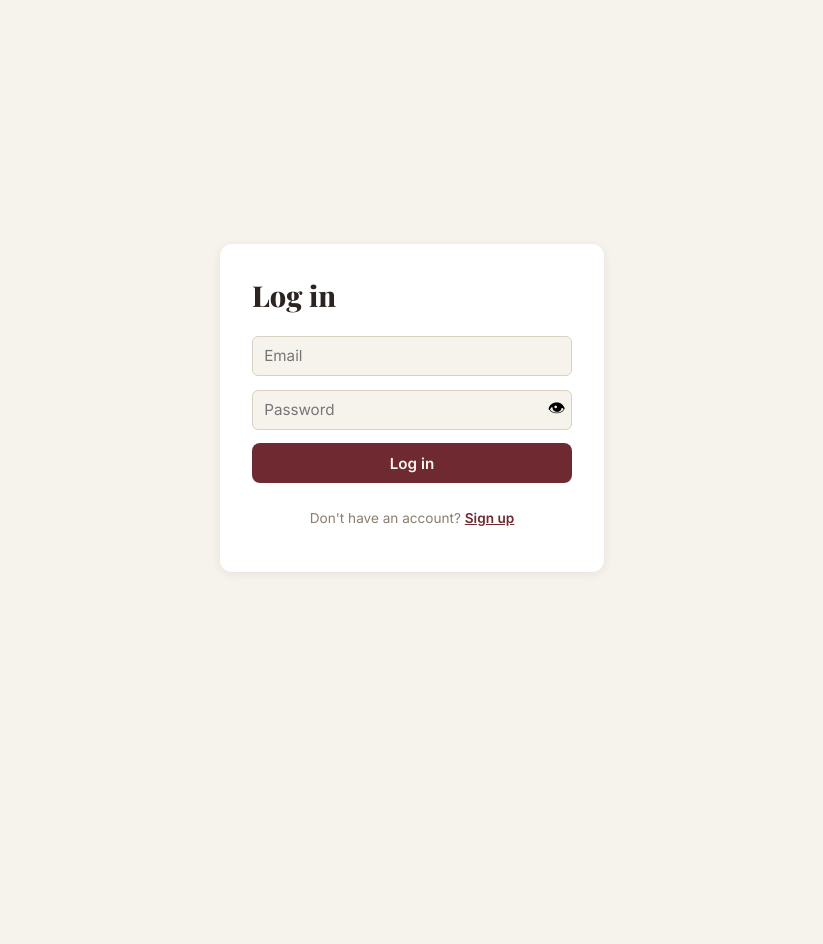
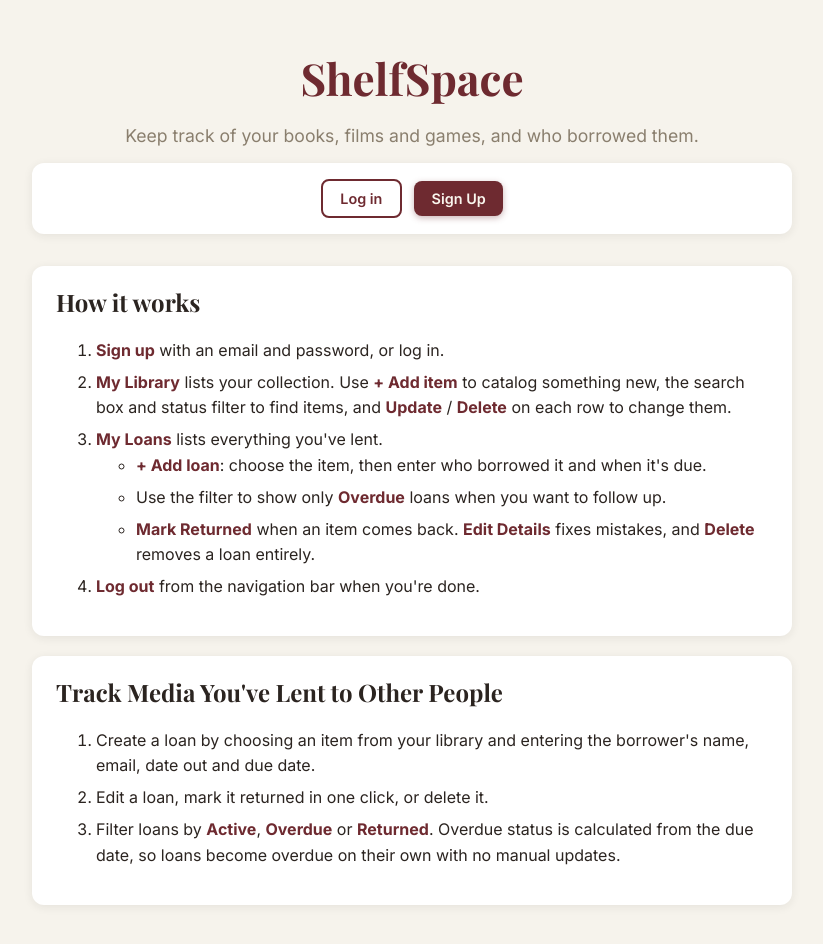
Before and after one commit to infiniwire/shelfspace, a React (Vite) app in the folder frontend/: page / in a window 1280 px wide. Before the commit this address led to /login. Shown: the top 944 px of the page, without its empty margins (228-1051 px from the left). Before the commit the page ends 816 px from the top, so only its background shows below. Built offline with nearby package versions, Linux system fonts and the light colour scheme.

Commit message:
added homepage

```diff
--- a/frontend/src/App.jsx
+++ b/frontend/src/App.jsx
@@ -1,4 +1,4 @@
-import { Routes, Route, Navigate, useLocation } from "react-router-dom";
+import { Routes, Route, useLocation } from "react-router-dom";
 import Nav from "./components/Nav/Nav";
 import Login from "./components/Login/Login";
 import Signup from "./components/Signup/Signup";
@@ -8,17 +8,20 @@ import EditItem from "./components/EditItem/EditItem";
 import LoansPage from "./components/LoansPage/LoansPage";
 import AddLoan from "./components/AddLoan/AddLoan";
 import EditLoan from "./components/EditLoan/EditLoan";
+import Home from "./components/Home/Home";
 
 function App() {
   const location = useLocation();
   const hideNav =
-    location.pathname === "/login" || location.pathname === "/signup";
+    location.pathname === "/login" ||
+    location.pathname === "/signup" ||
+    location.pathname === "/";
 
   return (
     <>
       {!hideNav && <Nav />}
       <Routes>
-        <Route path="/" element={<Navigate to="/login" />} />
+        <Route path="/" element={<Home />} />
         <Route path="/login" element={<Login />} />
         <Route path="/signup" element={<Signup />} />
         <Route path="/library" element={<Library />} />
--- /dev/null
+++ b/frontend/src/components/Home/Home.css
@@ -0,0 +1,84 @@
+.home-page {
+  max-width: 760px;
+  margin: 3rem auto;
+  padding: 0 1rem;
+}
+
+.home-button {
+  font-family: var(--font-body);
+  padding: 0.55rem 1.1rem;
+  background: var(--color-primary);
+  color: #faf6ee;
+  border-radius: 8px;
+  text-decoration: none;
+  font-weight: 600;
+  font-size: 0.9rem;
+  white-space: nowrap;
+  box-shadow: 0 2px 6px rgba(110, 42, 48, 0.35);
+  transition:
+    transform 0.1s ease,
+    box-shadow 0.1s ease;
+}
+.home-button:hover {
+  transform: translateY(-1px);
+  box-shadow: 0 4px 10px rgba(110, 42, 48, 0.4);
+}
+
+.home-actions {
+  display: flex;
+  justify-content: center;
+  align-items: center;
+  gap: 0.75rem;
+  background: var(--color-surface);
+  border-radius: 12px;
+  padding: 1rem 1.25rem;
+  margin-bottom: 1.75rem;
+  box-shadow: 0 2px 10px rgba(43, 36, 32, 0.08);
+}
+
+.home-hero {
+  text-align: center;
+  margin-bottom: 2rem;
+}
+.home-hero h1 {
+  font-family: var(--font-display);
+  color: var(--color-primary);
+  font-size: 2.75rem;
+  margin-bottom: 0.25rem;
+}
+.home-tagline {
+  color: var(--color-muted);
+  font-size: 1.1rem;
+}
+
+.home-page section {
+  background: var(--color-surface);
+  border-radius: 12px;
+  padding: 1.25rem 1.5rem;
+  margin-bottom: 1.25rem;
+  box-shadow: 0 2px 10px rgba(43, 36, 32, 0.08);
+}
+.home-page h2 {
+  font-family: var(--font-display);
+  margin-top: 0;
+}
+.home-page li {
+  line-height: 1.6;
+  margin-bottom: 0.4rem;
+}
+
+.home-button-secondary {
+  background: transparent;
+  color: var(--color-primary);
+  border: 2px solid var(--color-primary);
+  box-shadow: none;
+}
+
+.home-button:focus-visible {
+  outline: 3px solid var(--color-accent);
+  outline-offset: 2px;
+}
+
+.home-page strong {
+  color: var(--color-primary);
+}
--- /dev/null
+++ b/frontend/src/components/Home/Home.jsx
@@ -0,0 +1,76 @@
+import { Link } from "react-router-dom";
+import "./Home.css";
+
+function Home() {
+  return (
+    <main className="home-page">
+      <header className="home-hero">
+        <h1>ShelfSpace</h1>
+        <p className="home-tagline">
+          Keep track of your books, films and games, and who borrowed them.
+        </p>
+        <div className="home-actions">
+          <Link to="/login" className="home-button home-button-secondary">
+            Log in
+          </Link>
+          <Link to="/signup" className="home-button">
+            Sign Up
+          </Link>
+        </div>
+      </header>
+      <section>
+        <h2>How it works</h2>
+        <ol>
+          <li>
+            <strong>Sign up</strong> with an email and password, or log in.
+          </li>
+          <li>
+            <strong>My Library</strong> lists your collection. Use{" "}
+            <strong>+ Add item</strong> to catalog something new, the search box
+            and status filter to find items, and <strong>Update</strong> /{" "}
+            <strong>Delete</strong> on each row to change them.
+          </li>
+          <li>
+            <strong>My Loans</strong> lists everything you&apos;ve lent.
+            <ul>
+              <li>
+                <strong>+ Add loan</strong>: choose the item, then enter who
+                borrowed it and when it&apos;s due.
+              </li>
+              <li>
+                Use the filter to show only <strong>Overdue</strong> loans when
+                you want to follow up.
+              </li>
+              <li>
+                <strong>Mark Returned</strong> when an item comes back.{" "}
+                <strong>Edit Details</strong> fixes mistakes, and{" "}
+                <strong>Delete</strong> removes a loan entirely.
+              </li>
+            </ul>
+          </li>
+          <li>
+            <strong>Log out</strong> from the navigation bar when you&apos;re
+            done.
+          </li>
+        </ol>
+      </section>
+      <section>
+        <h2>Track Media You've Lent to Other People</h2>
+        <ol>
+          <li>
+            Create a loan by choosing an item from your library and entering the
+            borrower's name, email, date out and due date.
+          </li>
+          <li>Edit a loan, mark it returned in one click, or delete it.</li>
+          <li>
+            Filter loans by <strong>Active</strong>, <strong>Overdue</strong> or{" "}
+            <strong>Returned</strong>. Overdue status is calculated from the due
+            date, so loans become overdue on their own with no manual updates.
+          </li>
+        </ol>
+      </section>
+    </main>
+  );
+}
+
+export default Home;
```
